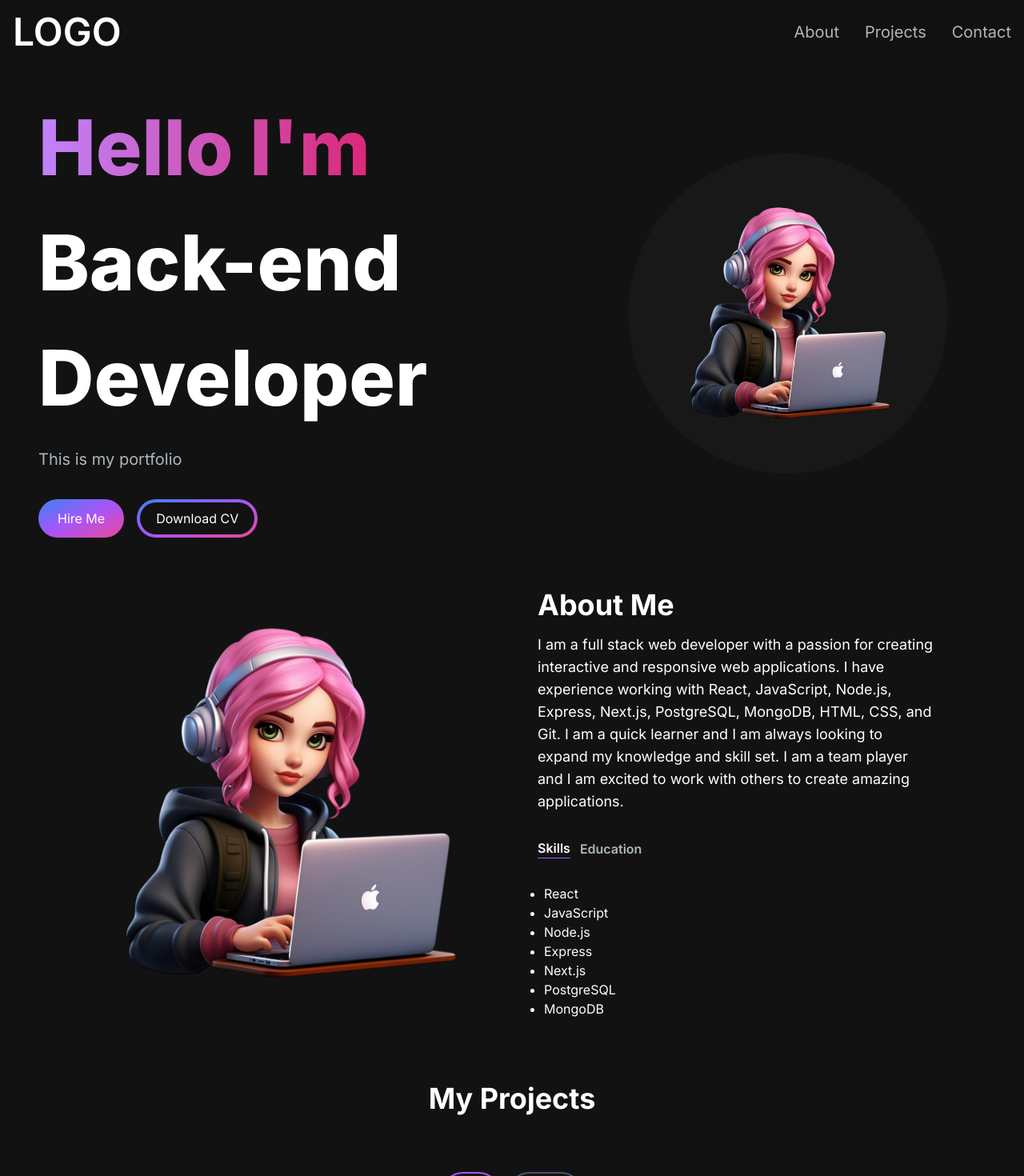
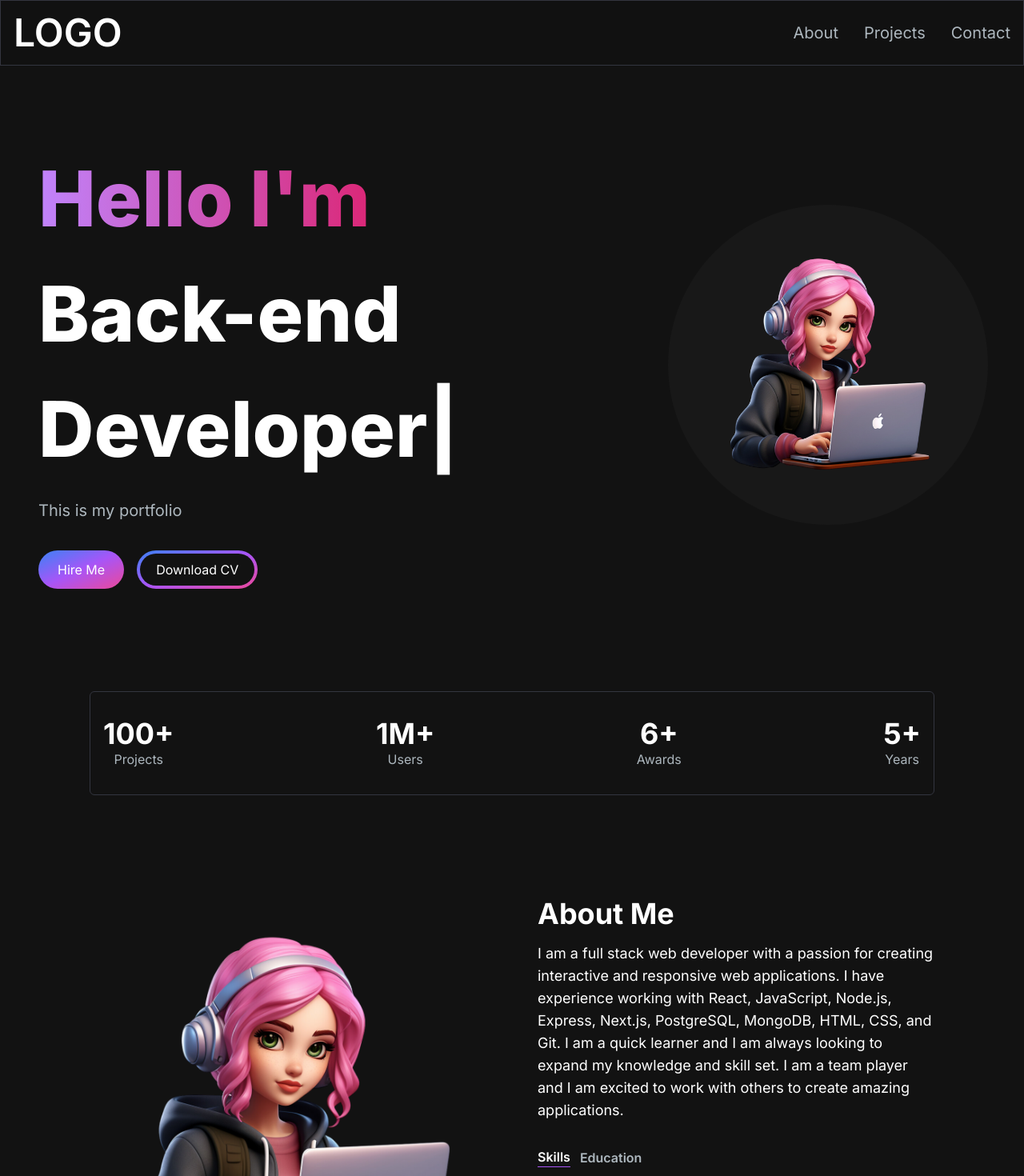
Before and after one commit to yikejason/nextjs-portfolio-website, a Next.js app: page / in a window 1280 px wide. Shown: the top 1470 px of the page at 80% size. Built offline with nearby package versions, Linux system fonts and the light colour scheme.

Commit message:
added AchievementsSection

```diff
--- a/src/app/api/send/route.js
+++ b/src/app/api/send/route.js
@@ -6,7 +6,6 @@
 
 export async function POST(req, res) {
   const { email, subject, message } = await req.json();
-  console.log(email, subject, message);
   try {
     const data = await resend.emails.send({
       from: fromEmail,
--- a/src/app/components/AboutSection.jsx
+++ b/src/app/components/AboutSection.jsx
@@ -42,7 +42,7 @@
     });
   };
   return (
-    <section className="text-white">
+    <section className="text-white" id="about">
       <div className="md:grid md:grid-cols-2 gap-8 items-center py-8 px-4 xl:gap-16 sm:py-16 xl:px-16">
         <Image
           src="/images/head-image.png"
--- /dev/null
+++ b/src/app/components/AchievementsSection.jsx
@@ -0,0 +1,41 @@
+import React from 'react';
+
+const achievementsList = [
+  {
+    title: 'Projects',
+    value: '100+',
+  },
+  {
+    title: 'Users',
+    value: '1M+',
+  },
+  {
+    title: 'Awards',
+    value: '6+',
+  },
+  {
+    title: 'Years',
+    value: '5+',
+  },
+];
+const AchievementsSection = () => {
+  return (
+    <div className="py-8 px-4 xl:gap-16 sm:py-16 xl:px-16">
+      <div className="border-[#33353F] border rounded-md py-8 px-17 flex flex-row items-center justify-between">
+        {achievementsList.map((item, i) => {
+          return (
+            <div
+              key={i}
+              className="flex flex-col items-center just-content mx-4"
+            >
+              <h2 className="text-white text-4xl font-bold">{item.value}</h2>
+              <p className="text-[#ADB7BE] text-base">{item.title}</p>
+            </div>
+          );
+        })}
+      </div>
+    </div>
+  );
+};
+
+export default AchievementsSection;
--- a/src/app/components/EmailSection.jsx
+++ b/src/app/components/EmailSection.jsx
@@ -6,35 +6,6 @@
 import Image from 'next/image';
 
 const EmailSection = () => {
-  const [emailSubmitted, setEmailSubmitted] = useState(false);
-
-  const handleSubmit = async (e) => {
-    e.preventDefault();
-    const data = {
-      email: e.target.email.value,
-      subject: e.target.subject.value,
-      message: e.target.message.value,
-    };
-    const JSONdata = JSON.stringify(data);
-    const endpoint = '/api/send';
-
-    const options = {
-      method: 'POST',
-      headers: {
-        'Content-Type': 'application/json',
-      },
-      body: JSONdata,
-    };
-
-    const response = await fetch(endpoint, options);
-    const resData = await response.json();
-
-    if (response.status === 200) {
-      console.log('Message sent.');
-      setEmailSubmitted(true);
-    }
-  };
-
   return (
     <section
       id="contact"
--- a/src/app/components/Footer.jsx
+++ b/src/app/components/Footer.jsx
@@ -2,7 +2,7 @@
 
 const Footer = () => {
   return (
-    <footer className="footer border border-t-[#33353F] border-l-transparent border-r-transparent text-white">
+    <footer className="footer border z-10 border-t-[#33353F] border-l-transparent border-r-transparent text-white">
       <div className="container p-12 flex justify-between">
         <span>LOGO</span>
         <p className="text-slate-600">All rights reserved.</p>
--- a/src/app/components/HeadSection.jsx
+++ b/src/app/components/HeadSection.jsx
@@ -5,9 +5,9 @@
 
 const HeadSection = () => {
   return (
-    <section>
+    <section className="lg:py-16">
       <div className="grid grid-cols-1 sm:grid-cols-12">
-        <div className="col-span-7 place-self-center text-center sm:text-left">
+        <div className="col-span-8 place-self-center text-center sm:text-left just-self-start">
           <h1 className="text-white mb-4 text-4xl sm:text-5xl lg:text-8xl lg:leading-normal font-extrabold">
             <span className="text-transparent bg-clip-text bg-gradient-to-r from-purple-400 to-pink-600">
               {"Hello I'm"}
@@ -43,7 +43,7 @@
             </button>
           </div>
         </div>
-        <div className="col-span-5 place-self-center">
+        <div className="col-span-4 place-self-center">
           <div className="rounded-full bg-[#181818] w-[250px] h-[250px] lg:w-[400px] lg:h-[400px] relative">
             <Image
               src="/images/head-image.png"
--- a/src/app/components/Navbar.jsx
+++ b/src/app/components/Navbar.jsx
@@ -22,8 +22,8 @@
 const Navbar = () => {
   const [navbarOpen, setNavbarOpen] = useState(false);
   return (
-    <nav className="fixed top-0 left-0 right-0 z-10 bg-[#121212] bg-opacity-90">
-      <div className="flex flex-wrap lg:py-4 items-center justify-between mx-auto px-4 py-2">
+    <nav className="fixed mx-auto border border-[#33353F] top-0 left-0 right-0 z-10 bg-[#121212] bg-opacity-90">
+      <div className="flex container lg:py-4 items-center justify-between mx-auto px-4 py-2">
         <Link
           href={'/'}
           className="text-lg md:text-5xl text-white font-semibold"
--- a/src/app/components/ProjectsSection.jsx
+++ b/src/app/components/ProjectsSection.jsx
@@ -44,7 +44,7 @@
   );
 
   return (
-    <>
+    <section id="projects">
       <h2 className="text-center text-4xl font-bold text-white mt-4 mb-8 md:mb-12">
         My Projects
       </h2>
@@ -70,7 +70,7 @@
           />
         ))}
       </div>
-    </>
+    </section>
   );
 };
 
--- a/src/app/page.js
+++ b/src/app/page.js
@@ -1,10 +1,10 @@
-import Image from 'next/image';
 import HeadSection from './components/HeadSection';
 import Navbar from './components/Navbar';
 import AboutSection from './components/AboutSection';
 import ProjectsSection from './components/ProjectsSection';
 import EmailSection from './components/EmailSection';
 import Footer from './components/Footer';
+import AchievementsSection from './components/AchievementsSection';
 
 export default function Home() {
   return (
@@ -12,6 +12,7 @@
       <Navbar />
       <div className="container mx-auto mt-24 px-12 py-4">
         <HeadSection />
+        <AchievementsSection />
         <AboutSection />
         <ProjectsSection />
         <EmailSection />
```
